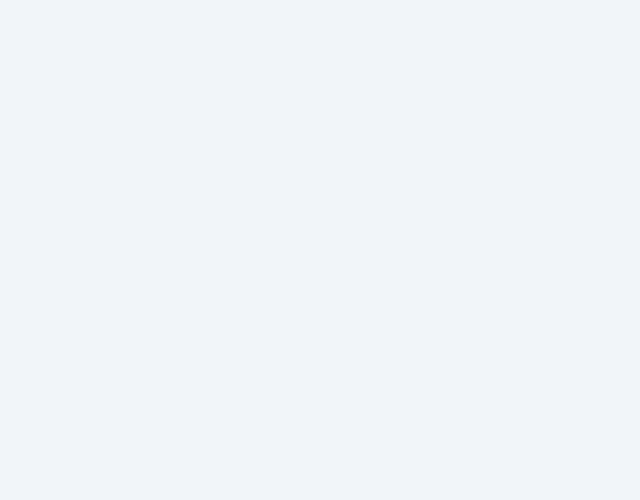
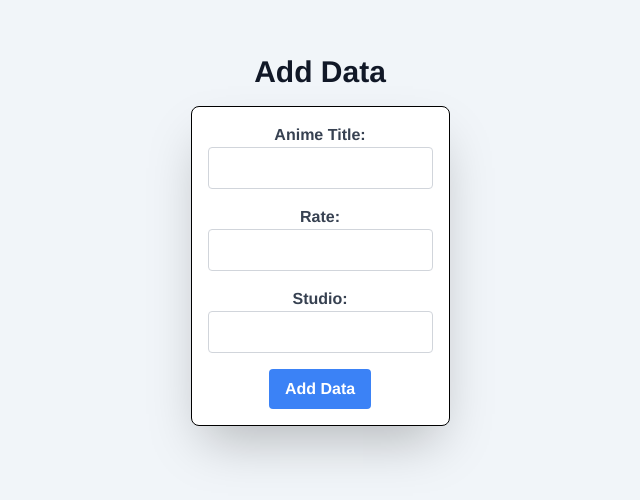
Before and after one commit to Haalloobim/Pemrograman-Web-PayloadCMS, a Vue app in the folder client/: page /create in a window 1280 px wide. Shown: the part 160-660 px from the top of the page, without its empty margins (320-960 px from the left). Built offline with nearby package versions, Linux system fonts and the light colour scheme.

Commit message:
feat: Completing Create Page

```diff
--- a/client/src/views/createPage.vue
+++ b/client/src/views/createPage.vue
@@ -1,12 +1,68 @@
 <template>
-    <div class="container">
+    <div class=" flex flex-col items-center justify-center min-h-screen">
+        <div class="flex flex-col items-center gap-y-2">
+            <h1 class="block mb-2 text-3xl font-semibold text-gray-900">Add Data</h1>
+            <form id="tambahDataForm" class="bg-white border border-black p-4 rounded-lg shadow-2xl">
+                <div class="mb-4">
+                <label for="title" class="block text-gray-700 font-semibold">Anime Title:</label>
+                <input v-model="title" type="text" id="title" name="title" required
+                    class="w-full border border-gray-300 p-2 rounded" />
+                </div>
 
+                <div class="mb-4">
+                <label for="rate" class="block text-gray-700 font-semibold">Rate:</label>
+                <input v-model="rate" type="number" id="rate" name="rate" step="0.1" required
+                    class="w-full border border-gray-300 p-2 rounded" />
+                </div>
+
+                <div class="mb-4">
+                <label for="studio" class="block text-gray-700 font-semibold">Studio:</label>
+                <input v-model="studio" type="text" id="studio" name="studio" required
+                    class="w-full border border-gray-300 p-2 rounded" />
+                </div>
+
+                <button @click="addData" class="bg-blue-500 text-white font-semibold py-2 px-4 rounded hover:bg-blue-600">
+                Add Data
+                </button>
+            </form>
+        </div>
     </div>
 </template>
 
 <script>
 
 export default {
-    name: 'createPage'
+    name: 'createPage',
+    data () {
+        return{
+            url: "http://localhost:13337/api/anime/",
+            title: "",
+            rate: "",
+            studio: "",
+        }
+    },
+    methods: {
+        async addData() {
+            try {
+                const response = await fetch(this.url, {
+                method: "POST",
+                headers: {
+                    "Content-Type": "application/json",
+                },
+                body: JSON.stringify({
+                    title: this.title,
+                    rate: parseFloat(this.rate),
+                    studio: this.studio,
+                }),
+                });
+                const data = await response.json();
+                console.log(data);
+                alert("Data Added Successfully");
+                this.resetForm("tambahDataForm");
+            } catch (error) {
+                console.error("Error adding data to the API:", error.message);
+            }
+        },
+    }
 }
 </script>
```
